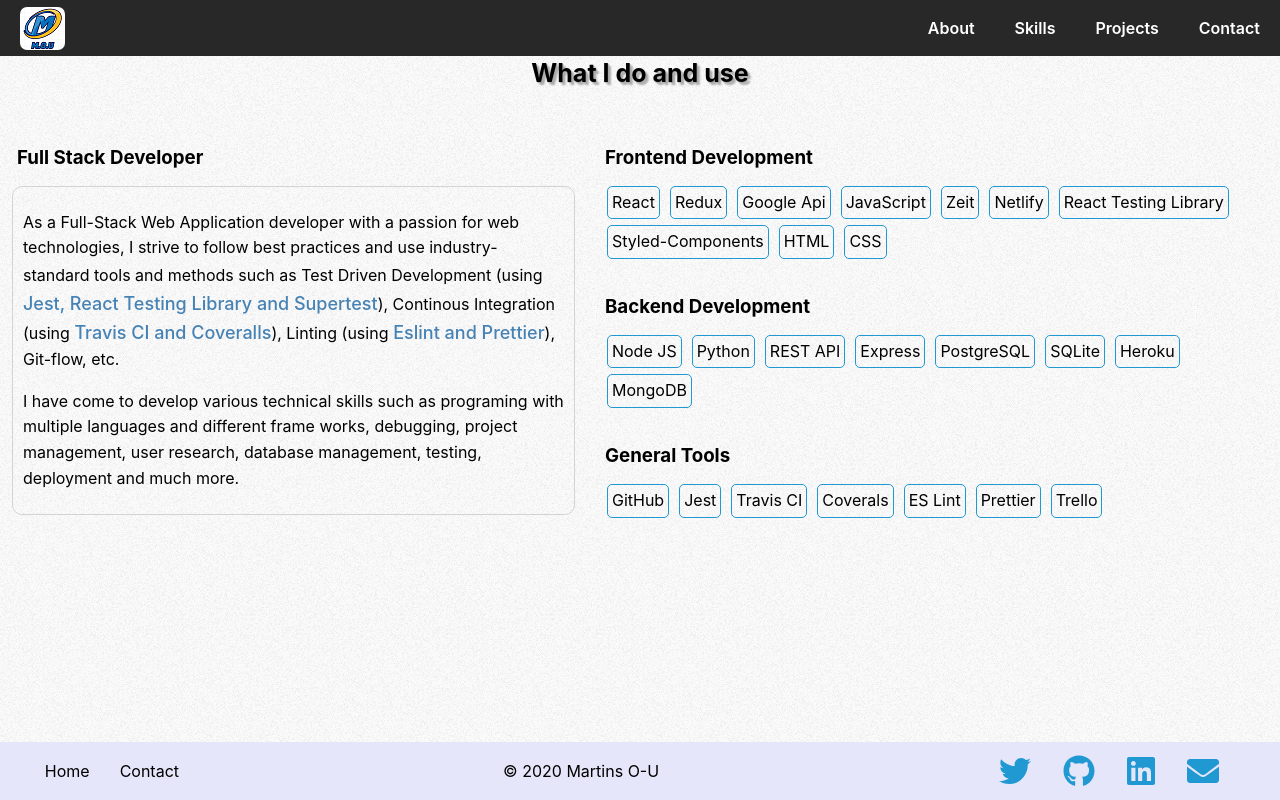
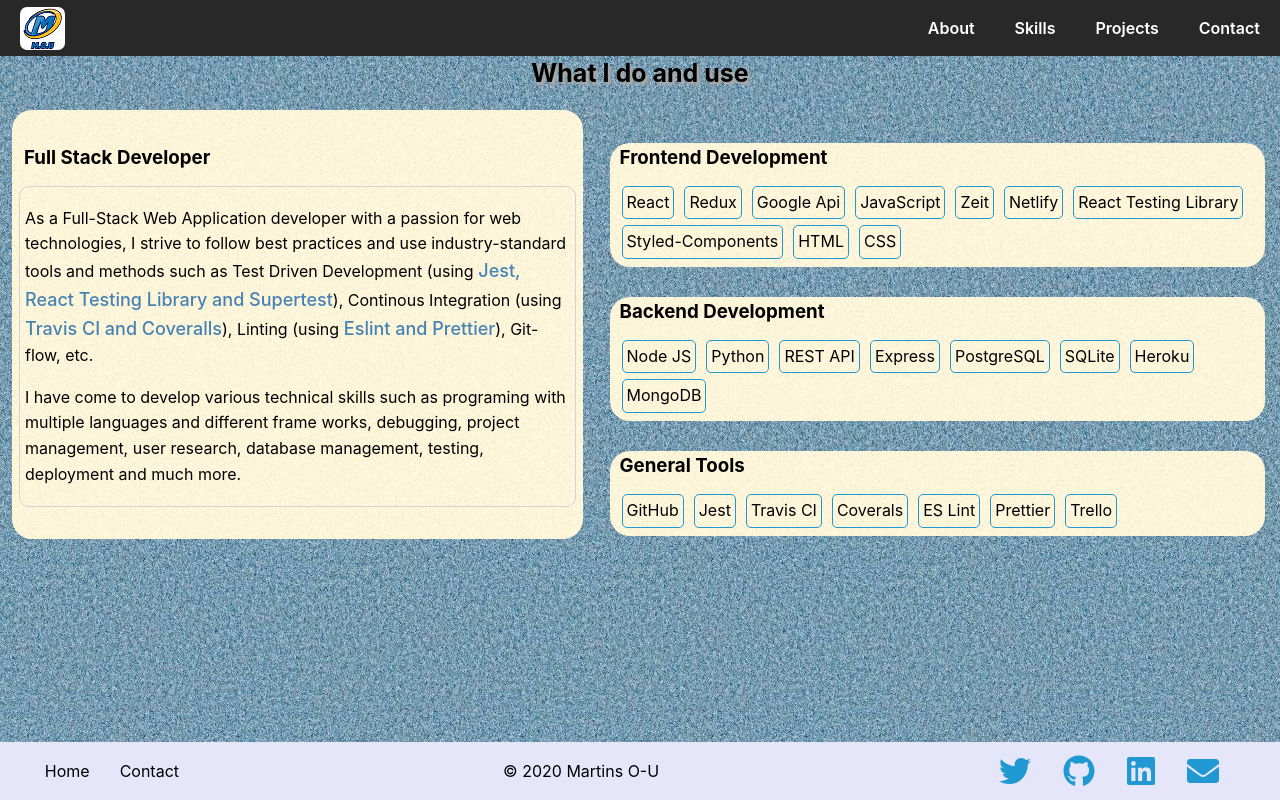
Before and after one commit to Martins-O-U/Portfolio-main, a React (Create React App) app: page /skills in a window 1280 px wide. Built offline with nearby package versions, Linux system fonts and the light colour scheme.

Commit message:
Edited background

```diff
--- a/src/App.jsx
+++ b/src/App.jsx
@@ -2,7 +2,8 @@
 import styled from "styled-components";
 import { Route } from "react-router-dom";
 import Home from "./Components/HomePage";
-import img from "./Components/images/bg.png";
+// import img from "./Components/images/bg.png";
+import img from "./Components/images/images.jpg";
 import Navbar from "./Components/Navbar";
 import AboutMe from "./Components/AboutMe";
 import Skills from "./Components/Skills";
@@ -18,7 +19,6 @@
   height: 100vh;
   overflow: hidden;
   background-image: url(${img});
-  background-color: #fafafa;
 
   @media only screen and (max-width: 1105px){
     overflow: auto;
--- a/src/Components/AboutMe.jsx
+++ b/src/Components/AboutMe.jsx
@@ -2,6 +2,7 @@
 import { Link } from "react-router-dom";
 import styled from "styled-components";
 import selfPix from "./images/blinx-2.jpg";
+import img from "../Components/images/bg.png";
 import Footer from "./FooterNav";
 
 const AboutMe = () => {
@@ -142,6 +143,8 @@
     border: #D3D3D3 0.5px solid;
     border-radius: 10px;
     margin-left: 2%;
+    background-image: url(${img});
+    background-color: #FFF8DC;
   }
 
   @media only screen and (max-width: 700px){
--- a/src/Components/HomePage.jsx
+++ b/src/Components/HomePage.jsx
@@ -4,6 +4,7 @@
 import { Link } from "react-router-dom";
 import Socials from "./Socials";
 import selfPix from "./images/blinx-3.jpg";
+import img from "../Components/images/bg.png";
 
 const Home = () => {
   return (
@@ -268,6 +269,10 @@
   .intro {
     width: 47%;
     margin-top: 3%;
+    background-image: url(${img});
+    background-color: #FFF8DC;
+    border-radius: 30px;
+    padding-bottom: 15px;
   }
   p {
     margin-bottom: 30px;
--- a/src/Components/Skills.jsx
+++ b/src/Components/Skills.jsx
@@ -1,5 +1,6 @@
 import React from "react";
 import styled from "styled-components";
+import img from "../Components/images/bg.png";
 import { } from "@fortawesome/react-fontawesome";
 import { } from "@fortawesome/free-solid-svg-icons";
 import Footer from "./FooterNav";
@@ -29,7 +30,7 @@
           </div>
         </div>
         <div className="toolsDiv animated animatedFadeInUp fadeInUp">
-          <div>
+          <div className="toolsDivA">
             <h3>Frontend Development</h3>
             <ParagraghsDiv>
               <p>React</p>
@@ -44,7 +45,7 @@
               <p>CSS</p>
             </ParagraghsDiv>
           </div>
-          <div>
+          <div className="toolsDivA">
             <h3>Backend Development</h3>
             <ParagraghsDiv>
               <p>Node JS</p>
@@ -57,7 +58,7 @@
               <p>MongoDB</p>
             </ParagraghsDiv>
           </div>
-          <div>
+          <div className="toolsDivA">
             <h3>General Tools</h3>
             <ParagraghsDiv>
               <p>GitHub</p>
@@ -143,6 +144,16 @@
     h1{
       margin-top: 8%;
     }
+  }
+
+  .toolsDivA{
+    background-image: url(${img});
+    background-color: #FFF8DC;
+    padding-left: 7px;
+    padding-right: 2px;
+    border-radius: 20px;
+    padding-bottom: 5px;
+  }
 `;
 const StyledDiv = styled.div`
   margin-top: 1.5%;
@@ -165,6 +176,11 @@
   .introDiv {
     width: 45%;
     margin: 3px 12px;
+    background-image: url(${img});
+    background-color: #FFF8DC;
+    padding-left: 7px;
+    padding-right: 7px;
+    border-radius: 20px;
 
     h3 {
       margin-top: 30px;
@@ -176,7 +192,7 @@
   .body-par{
     border: #D3D3D3 0.5px solid;
     border-radius: 10px;
-    padding: 7px 10px;
+    padding: 3px 5px;
 
     span {
       color: #4682B4;
```
Also changed, not shown: src/Components/images/images.jpg (added).
